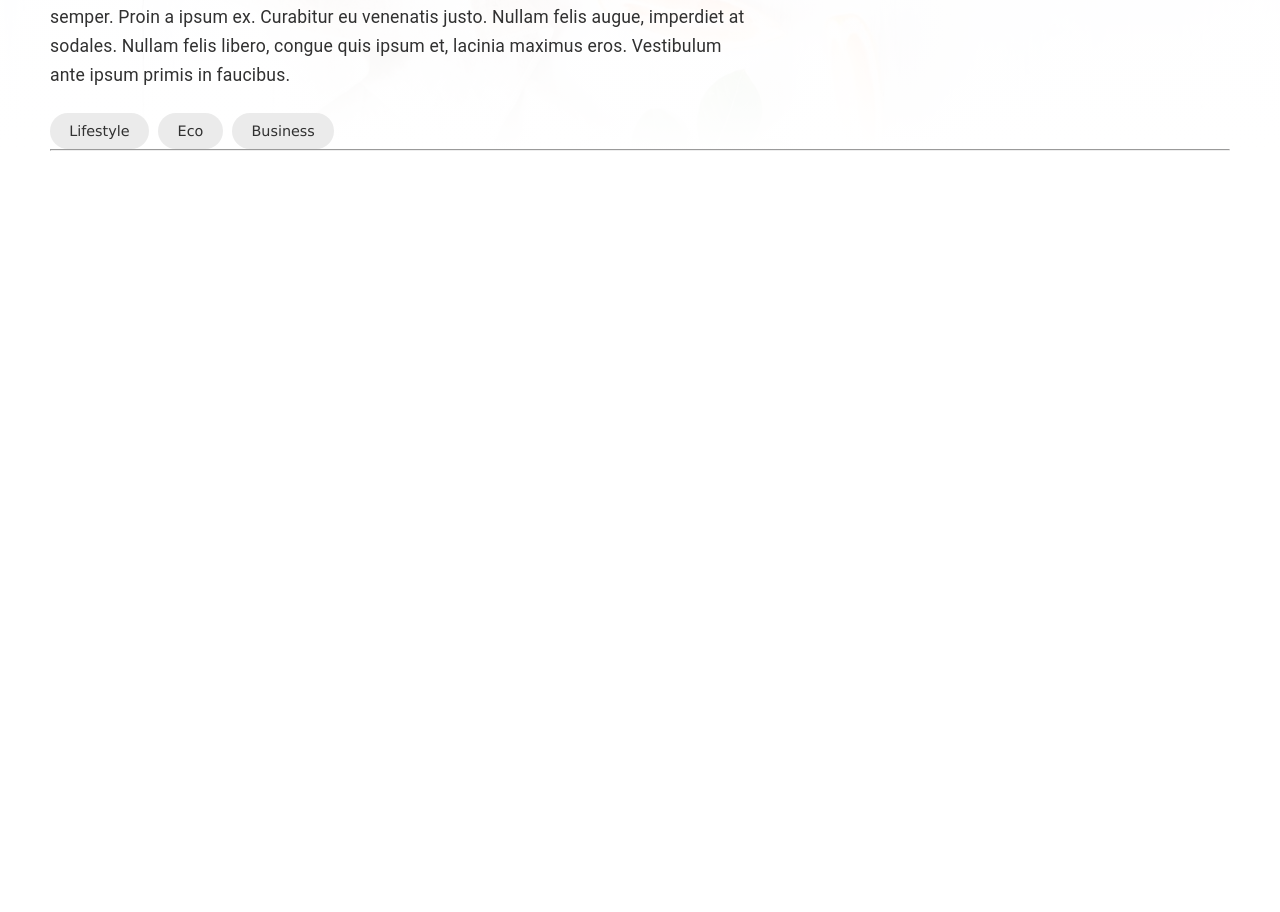
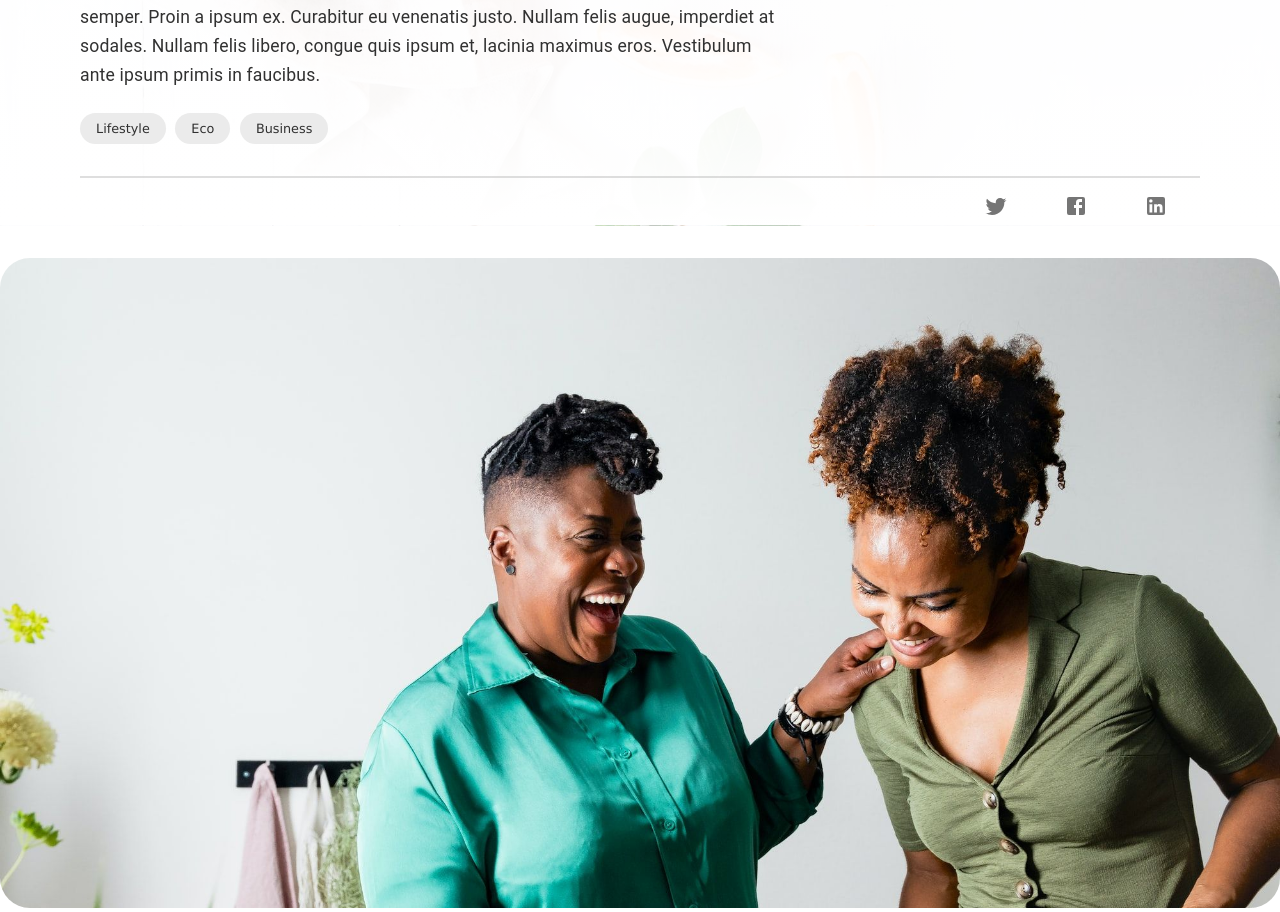
Before and after one commit to Muhammad-Shoaib-Official/affiliate-blog, a Next.js app: page /blog/1 in a window 1280 px wide. Shown: the part 570-1482 px from the top of the page. Before the commit the page ends 800 px from the top, so only its background shows below. Built offline with nearby package versions, Linux system fonts and the light colour scheme.

Commit message:
upadate code

```diff
--- a/public/assets/index.js
+++ b/public/assets/index.js
@@ -1 +1,2 @@
 export {default as blogSlugBg} from './images/slug-bg.jpeg'
+export {default as blogFeature} from './images/feature-image.jpeg'
--- a/src/modules/blog/slug.scss
+++ b/src/modules/blog/slug.scss
@@ -15,12 +15,13 @@
         display: flex;
         gap: .6rem;
         margin-top: 1.5rem;
+        margin-bottom: 2rem;
         .tag{
             background: #ebebeb;
-            padding: 10px 1.2rem;
+            padding: 8px 1rem;
             border-radius: 50px;
             text-transform: capitalize;
-            font-size: .9rem;
+            font-size: .8rem;
             font-family: Verdana, Geneva, Tahoma, sans-serif;
             transition: .3s ease-in-out;
             cursor: pointer;
@@ -32,5 +33,34 @@
             }
         }
     }
+    .social{
+        display: flex;
+        display: flex;
+        justify-content: end;
+        min-width: 0;
+        gap: 1.5rem;
+        margin-top: .5rem;
+        div{
+            transition: .2s ease-in-out;
+            &:hover{
+                scale: 1.2;
+                cursor: pointer;
+                color: #F9C346;
+            }
+        }
+    }
+}
 
+.featureImage{
+    max-width: 1280px;
+    width: 100%;
+    margin: 0 auto;
+    img{
+        width: 100%;
+        height: 650px;
+        object-fit: cover;
+        margin-top: 2rem;
+        border-radius: 30px;
+        object-position: top center;
+    }
 }
--- a/src/modules/blog/slug.tsx
+++ b/src/modules/blog/slug.tsx
@@ -1,8 +1,15 @@
-import { Box, Typography } from "@mui/material";
+import { Box, List, ListItemIcon, Typography } from "@mui/material";
 import React from "react";
-import { blogSlugBg } from "../../../public/assets";
+import Image from "next/image";
+// image imports
+import { blogSlugBg, blogFeature } from "../../../public/assets";
+// components imports
 import Container from "../../components/container";
-import {Tags} from "../../components/export";
+import { Tags } from "../../components/export";
+// icon imports
+import FacebookIcon from "@mui/icons-material/Facebook";
+import TwitterIcon from "@mui/icons-material/Twitter";
+import LinkedInIcon from "@mui/icons-material/LinkedIn";
 
 export default function BlogSlugModule() {
   return (
@@ -28,16 +35,37 @@ export default function BlogSlugModule() {
               Vestibulum ante ipsum primis in faucibus.
             </Typography>
             <Box className="tags">
-            {
-                ["lifestyle", "eco", "business"].map((tag,i)=>(
-                    <Tags name={tag} key={i}/>
-                ))
-            }
+              {["lifestyle", "eco", "business"].map((tag, i) => (
+                <Tags name={tag} link={`#`} key={i} />
+              ))}
             </Box>
-           <hr className=""/>
+            <hr className="borderline" />
 
+            <List className="social">
+              <ListItemIcon>
+                <TwitterIcon />
+              </ListItemIcon>
+              <ListItemIcon>
+                <FacebookIcon />
+              </ListItemIcon>
+              <ListItemIcon>
+                <LinkedInIcon />
+              </ListItemIcon>
+            </List>
           </Container>
         </section>
+      </Box>
+      {/* feature image */}
+      <section className="featureImage">
+        <Image src={blogFeature} alt={`feature image`} />
+      </section>
+      <Box display="grid" gridTemplateColumns="repeat(12, 1fr)" gap={2}>
+        <Box gridColumn="span 8">
+
+        </Box>
+        <Box gridColumn="span 4">
+
+        </Box>
       </Box>
     </>
   );
--- a/styles/globals.scss
+++ b/styles/globals.scss
@@ -37,7 +37,12 @@ a {
 }
 
 .container{
-    max-width: 1180px;
+    max-width: 1120px;
     width: 100%;
     margin: 0 auto;
 }
+.borderline{
+    padding: .6px;
+    background: rgba(89, 89, 89, 0.2);
+    border: none;
+}
```
Also changed, not shown: public/assets/images/feature-image.jpeg (added).
